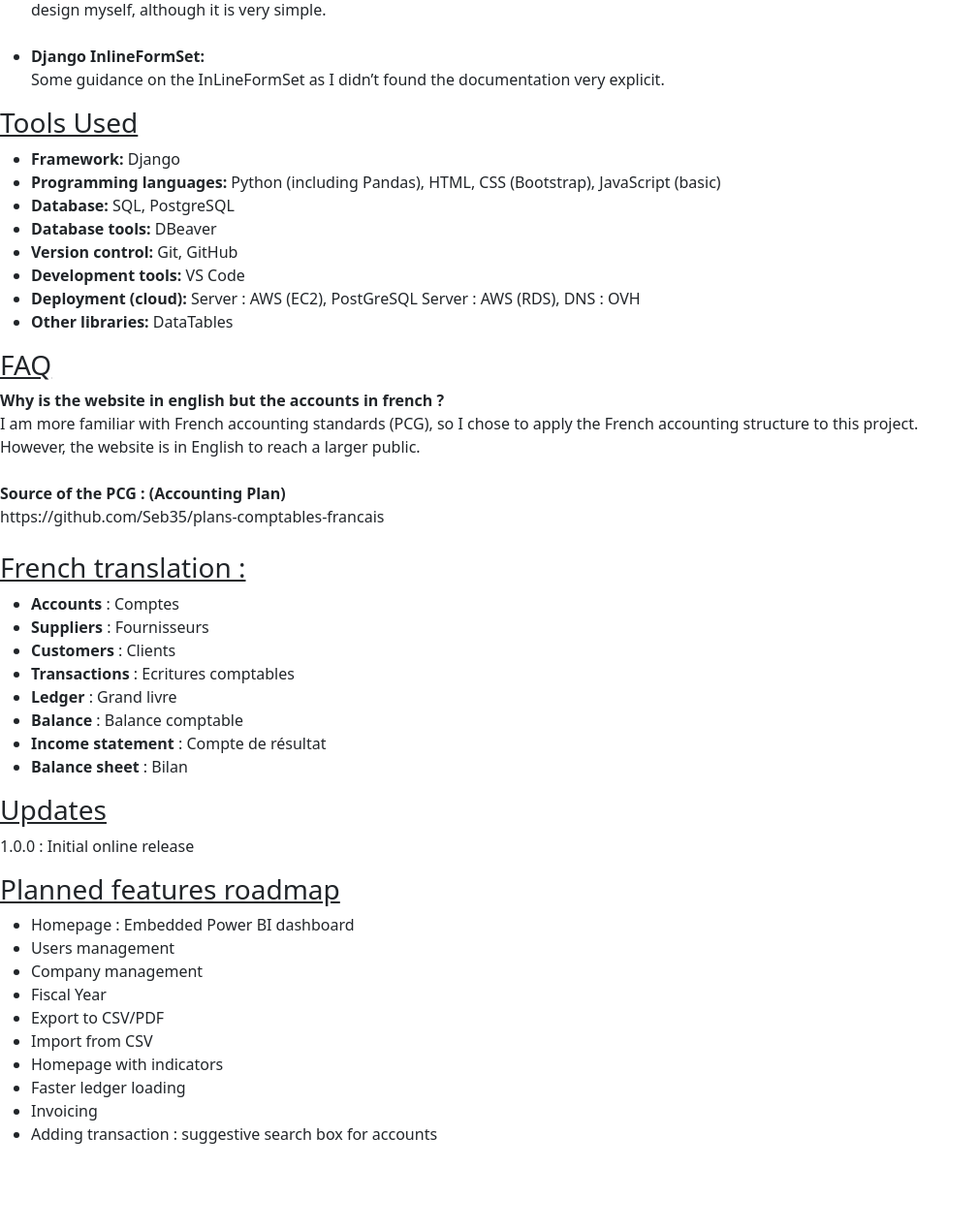
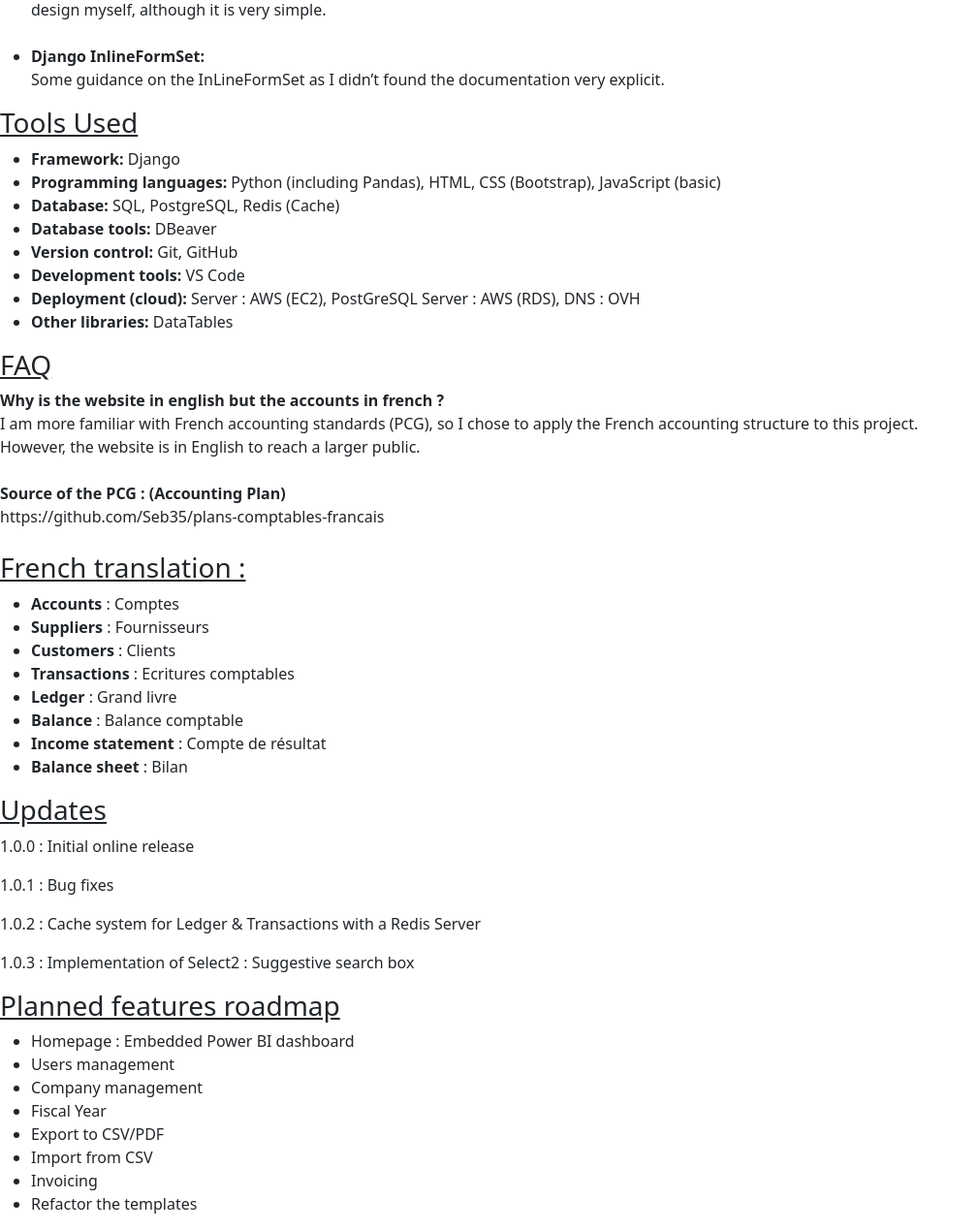
Before and after one commit to Susu29/Lucash_Flow, a Django app: page /accounting/faq in a window 1280 px wide. Shown: the part 597-1867 px from the top of the page at 97% size, without its empty margins (0-1010 px from the left). Before the commit the page ends 1777 px from the top, so only its background shows below. Run offline with Django 5.2, Linux system fonts and the light colour scheme; parts of the project's set-up code (start-up, migrations or seed data) failed here and were passed over; some libraries are stand-ins or nearby versions.

Commit message:
Updated FAQ

```diff
--- a/djangolucash/accounting/templates/accounting/faq.html
+++ b/djangolucash/accounting/templates/accounting/faq.html
@@ -49,7 +49,7 @@
 <ul>
   <li><strong>Framework:</strong> Django</li>
   <li><strong>Programming languages:</strong> Python (including Pandas), HTML, CSS (Bootstrap), JavaScript (basic)</li>
-  <li><strong>Database:</strong> SQL, PostgreSQL</li>
+  <li><strong>Database:</strong> SQL, PostgreSQL, Redis (Cache)</li>
   <li><strong>Database tools:</strong> DBeaver</li>
   <li><strong>Version control:</strong> Git, GitHub</li>
   <li><strong>Development tools:</strong> VS Code</li>
@@ -81,6 +81,9 @@ https://github.com/Seb35/plans-comptables-francais<br><br>
 
 <h3><u>Updates</u></h3>
 <p>1.0.0 : Initial online release</p>
+<p>1.0.1 : Bug fixes</p>
+<p>1.0.2 : Cache system for Ledger & Transactions with a Redis Server</p>
+<p>1.0.3 : Implementation of Select2 : Suggestive search box</p>
 
 <h3><u>Planned features roadmap</u></h3>
 
@@ -91,10 +94,8 @@ https://github.com/Seb35/plans-comptables-francais<br><br>
   <li>Fiscal Year</li>
   <li>Export to CSV/PDF</li>
   <li>Import from CSV</li>
-  <li>Homepage with indicators</li>
-  <li>Faster ledger loading</li>
   <li>Invoicing</li>
-  <li>Adding transaction : suggestive search box for accounts</li>
+  <li>Refactor the templates</li>
 </ul>
 
 
```
